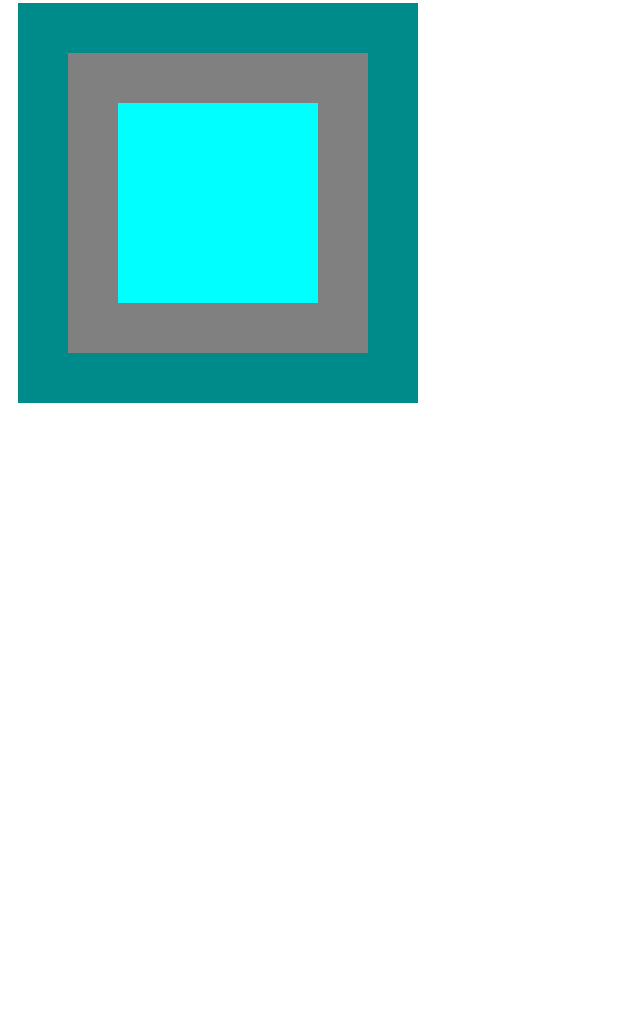
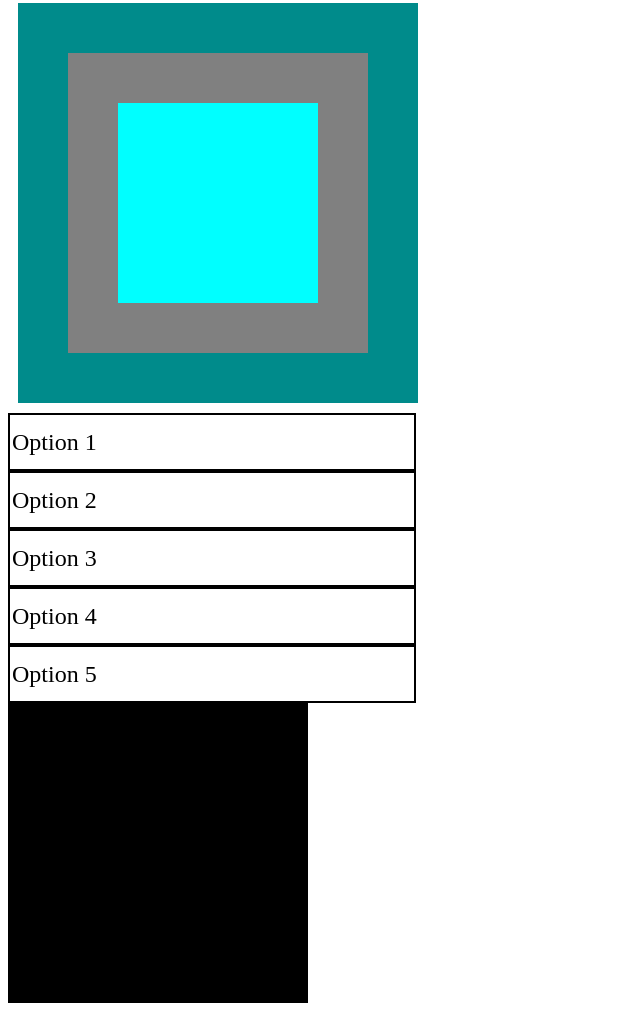
Before and after one commit to sahilvish01/Web-Development, a plain HTML site: page code126/index.html in a window 1280 px wide. Shown: the part 115-1126 px from the top of the page, without its empty margins (0-640 px from the left). Before the commit the page ends 800 px from the top, so only its background shows below. Drawn offline with Linux system fonts and the light colour scheme.

```diff
--- a/code126/index.html
+++ b/code126/index.html
@@ -44,6 +44,29 @@
             width: 200px;
             background-color: aqua;
         }
+
+        .box{
+            width: fit-content;
+        }
+
+        .option
+        {
+            height: 50px;
+            width: 400px;
+            border: 2px solid black;
+            font-size: 1.5rem;
+            display: flex;
+            align-items: center;
+            padding: 2px;
+        }
+
+        .test
+        {
+            height: 300px;
+            width: 300px;
+            background-color: black;
+        }
+
     </style>
 
 </head>
@@ -65,6 +88,16 @@
      </div>
 
 
+     <div class="box">
+        <div class="option1 option">Option 1</div>
+        <div class="option2 option">Option 2</div>
+        <div class="option3 option">Option 3</div>
+        <div class="option4 option">Option 4</div>
+        <div class="option5 option">Option 5</div>
+     </div>
+
+     <div class="test"></div>
+
 
     <script src="script.js"></script>
 </body>
```
